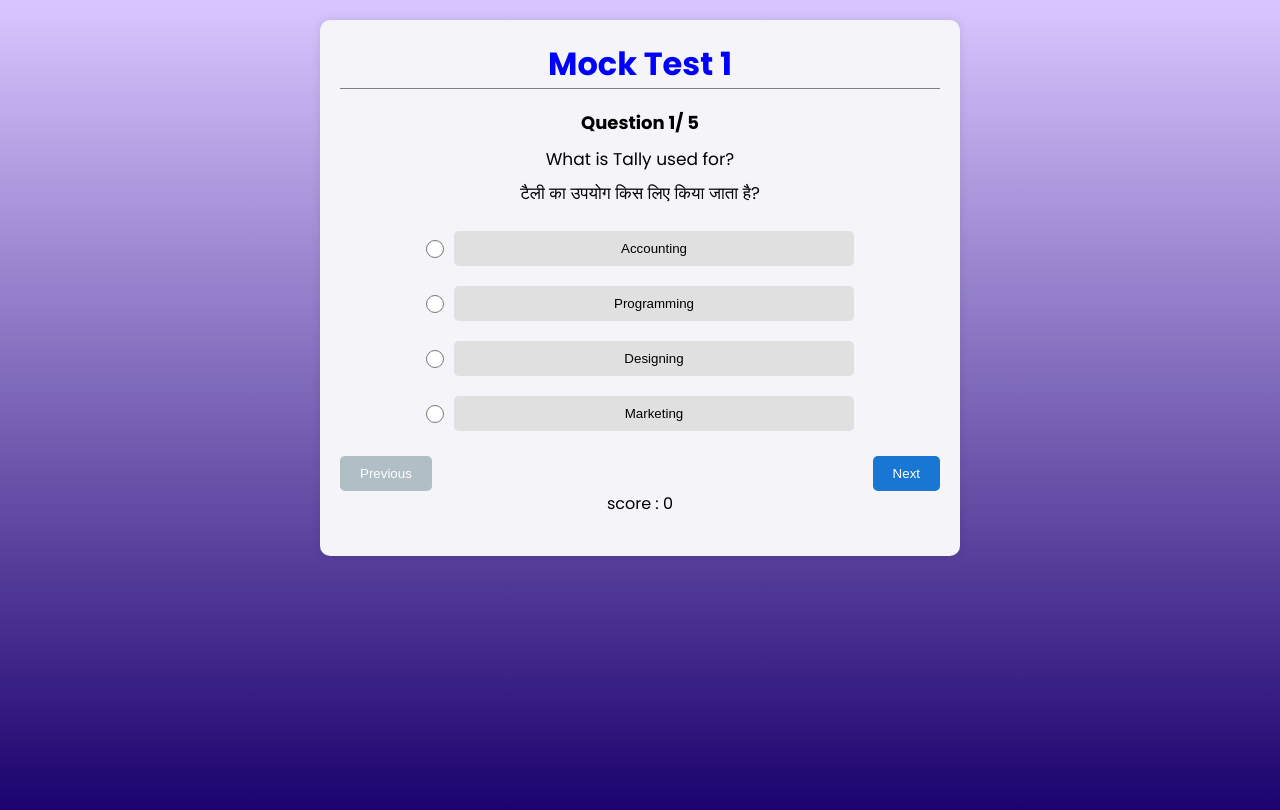
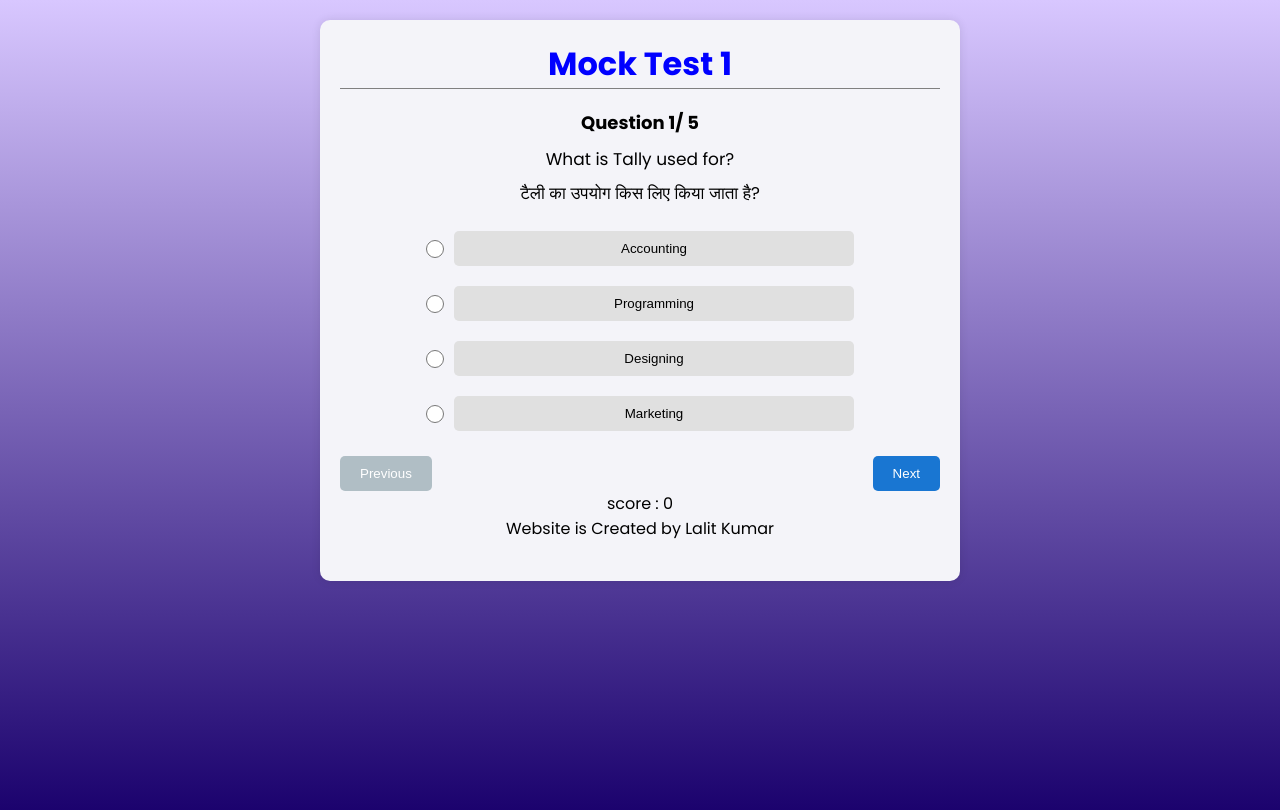
Before and after one commit to Lalitk52221/Tally-Mock-Test, a React (Vite) app: page / in a window 1280 px wide. Shown: the top 810 px of the page. Built offline with nearby package versions, Linux system fonts and the light colour scheme.

Commit message:
Add Developer name

```diff
--- a/src/Components/Mocktest2.jsx
+++ b/src/Components/Mocktest2.jsx
@@ -97,6 +97,8 @@
             </button>
           </div>
           <div>score : {score}</div>
+
+          <p> Website is Created by Lalit Kumar </p>
         </div>
       )}
     </div>
```
